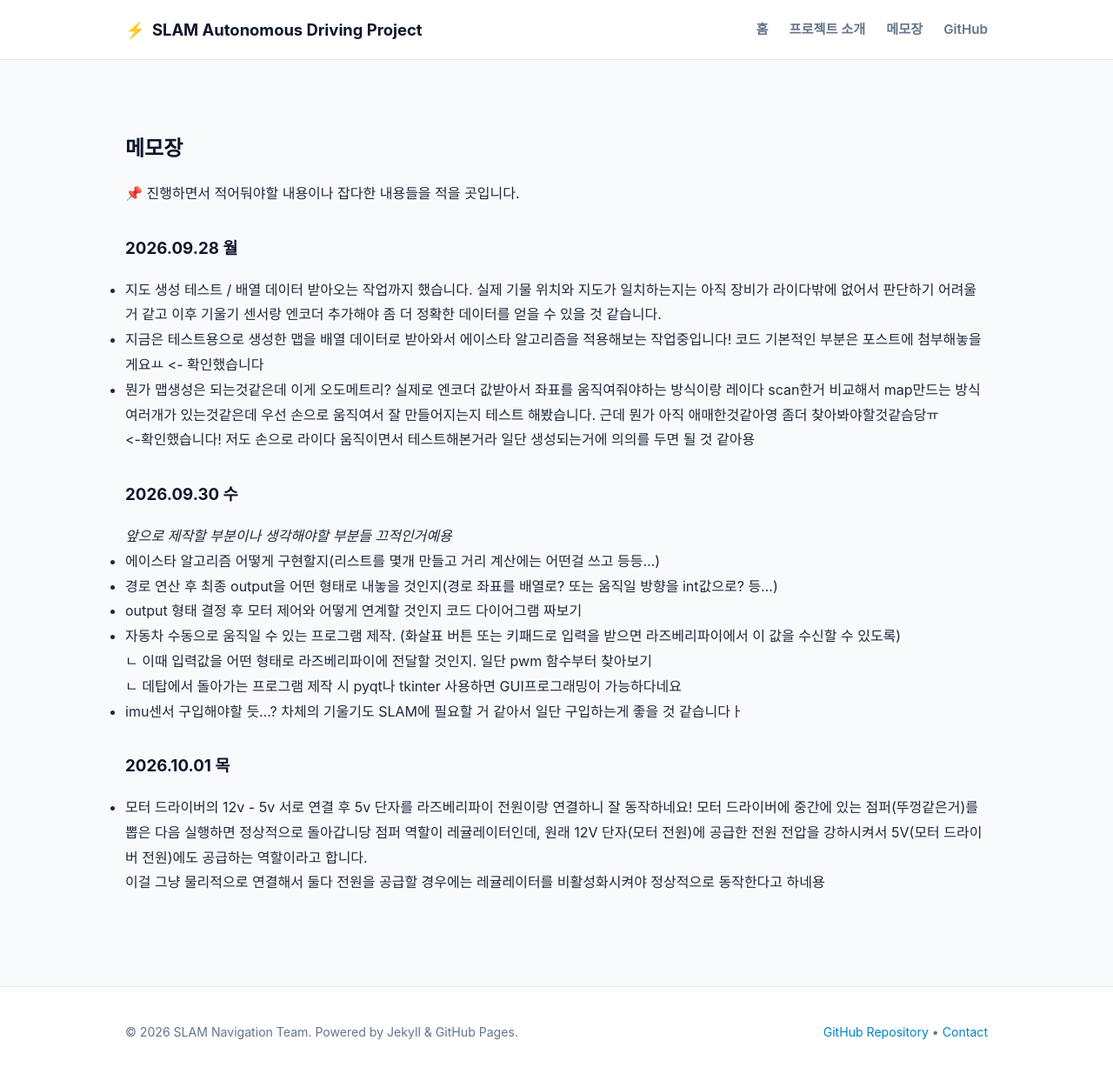
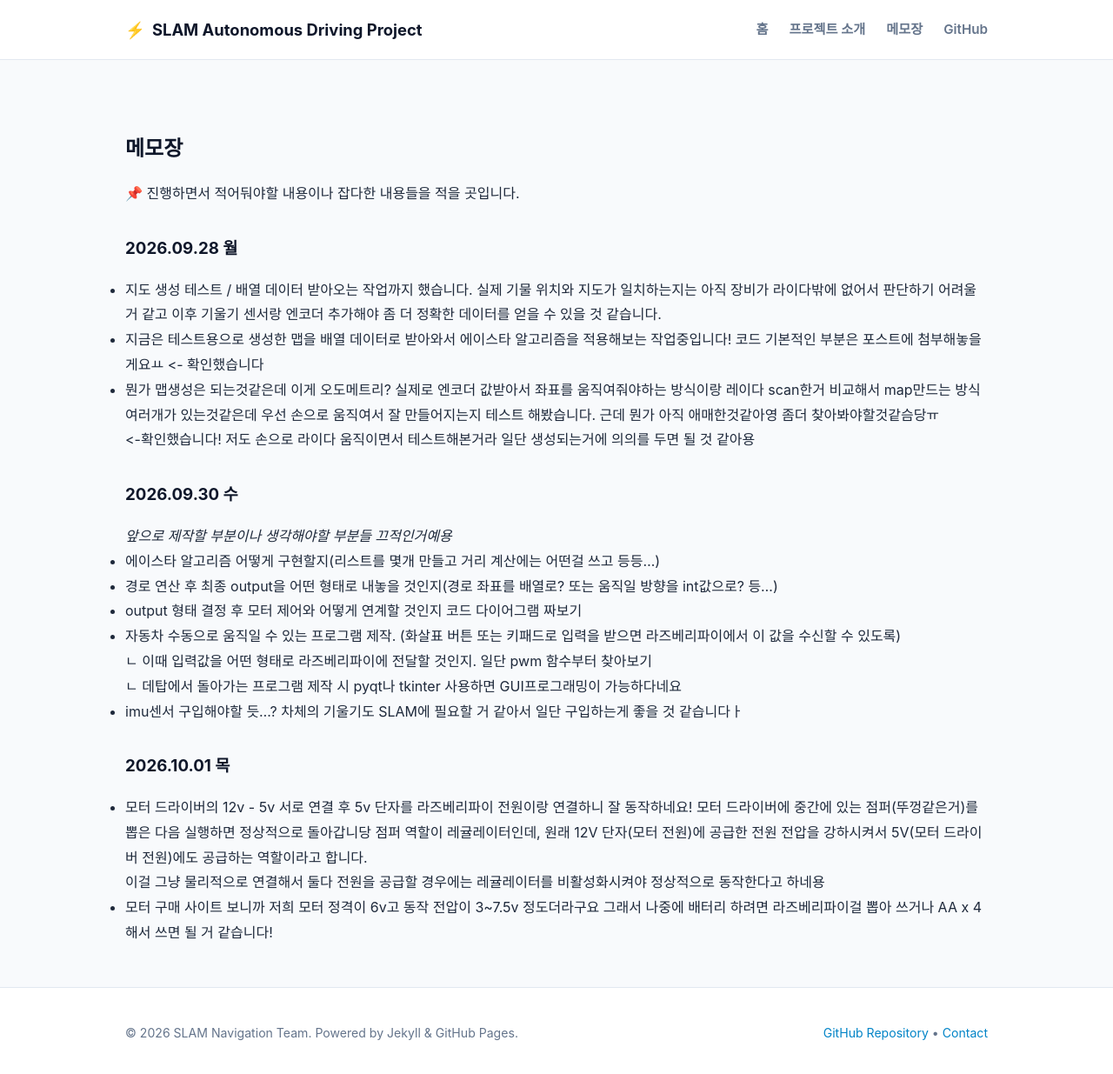
Before and after one commit to slam-navigation-project/slam-navigation-site, a Jekyll site: the page built from memo.md, in a window 1280 px wide and 1239 px high. Shown: the top 1235 px of the window at 87% size. Built offline with Jekyll 4.4.1, drawn with Linux system fonts in a browser that asks for light colours; some web fonts are replaced.

Commit message:
Update memo.md

```diff
--- a/memo.md
+++ b/memo.md
@@ -30,3 +30,4 @@ permalink: /memo/
 - 모터 드라이버의 12v - 5v 서로 연결 후 5v 단자를 라즈베리파이 전원이랑 연결하니 잘 동작하네요! 모터 드라이버에 중간에 있는 점퍼(뚜껑같은거)를 뽑은 다음 실행하면 정상적으로 돌아갑니당
   점퍼 역할이 레귤레이터인데, 원래 12V 단자(모터 전원)에 공급한 전원 전압을 강하시켜서 5V(모터 드라이버 전원)에도 공급하는 역할이라고 합니다. <br />
   이걸 그냥 물리적으로 연결해서 둘다 전원을 공급할 경우에는 레귤레이터를 비활성화시켜야 정상적으로 동작한다고 하네용
+- 모터 구매 사이트 보니까 저희 모터 정격이 6v고 동작 전압이 3~7.5v 정도더라구요 그래서 나중에 배터리 하려면 라즈베리파이걸 뽑아 쓰거나 AA x 4 해서 쓰면 될 거 같습니다!
```
